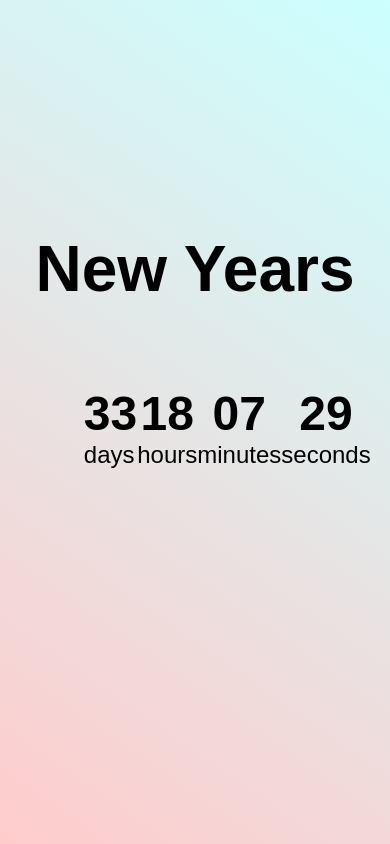
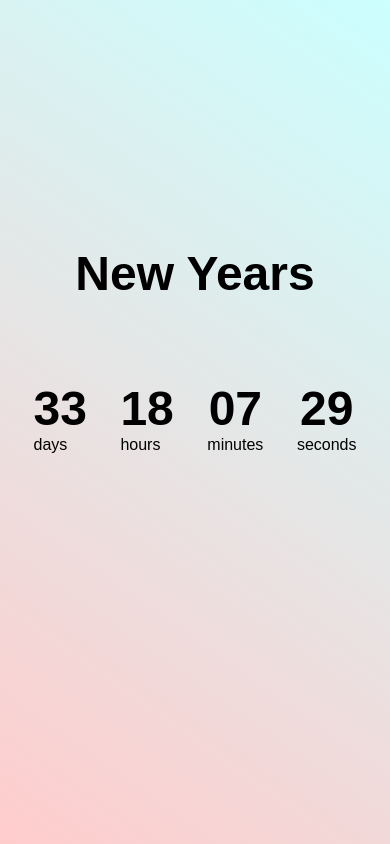
Before and after one commit to faulanspurba/countdown, a plain HTML site: page index.html in a window 390 px wide. Drawn offline with Linux system fonts and the light colour scheme.

Commit message:
adding responsive to moblie phone

```diff
--- a/style.css
+++ b/style.css
@@ -24,7 +24,6 @@ h1 {
   align-items: center;
   width: 57%;
   justify-content: space-evenly;
-  font-size: 1.5rem;
 }
 
 .countdown-container .big.time {
@@ -32,3 +31,19 @@ h1 {
   font-size: 3rem;
   font-weight: bold;
 }
+
+/* responsive */
+@media (max-width: 576px) {
+  h1 {
+    font-size: 3rem;
+  }
+  .countdown-container {
+    width: 100%;
+  }
+  .countdown-container .time {
+    font-size: 1.5rem;
+  }
+  .countdown-container .time span {
+    font-size: 1.1rem;
+  }
+}
```
